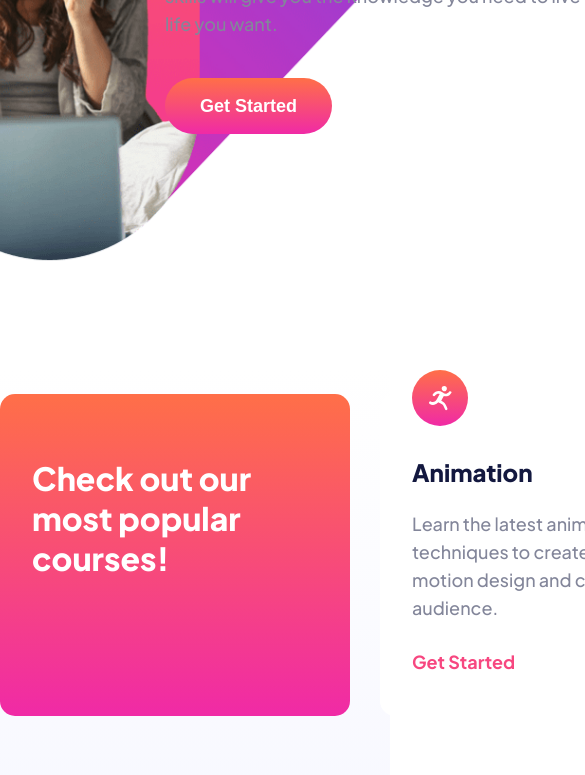
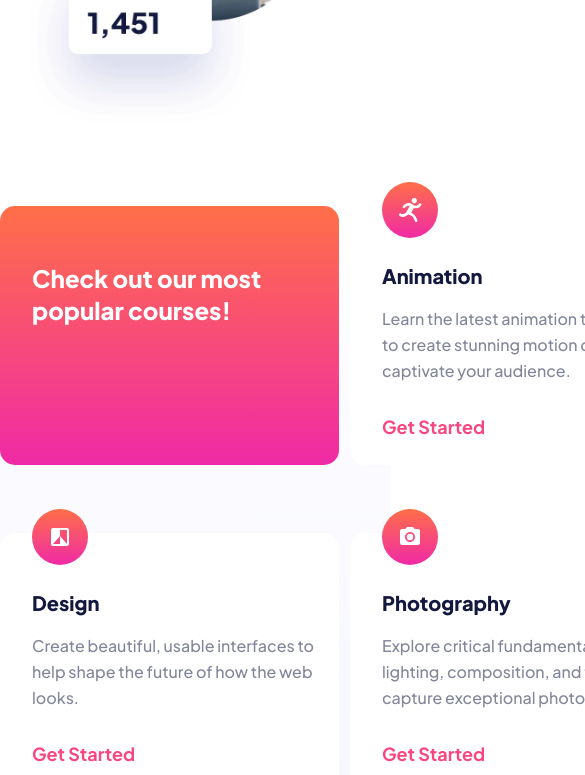
Before and after one commit to HugoSJuarez/e-Learning-Landing-Page, a plain HTML site: page dist/index.html in a window 390 px wide. Shown: the part 467-1242 px from the top of the page, 585 px wide, since content can reach past the window. Drawn offline with Linux system fonts and the light colour scheme.

Commit message:
added tablet and pre-tablet styles

```diff
--- a/dist/index.html
+++ b/dist/index.html
@@ -23,7 +23,7 @@
       <section id="hero">
         <img
           id="hero-img"
-          src="./assets/image-hero-desktop.png"
+          src="./assets/image-hero-desktop@2x.png"
           alt="Course Overview"
           loading="lazy"
         />
--- a/scss/main.scss
+++ b/scss/main.scss
@@ -18,12 +18,19 @@ body {
     display: flex;
     justify-content: space-between;
     align-items: center;
+
+    @include tablet {
+        padding: 24px 39px;
+    }
 }
 
 // Hero
 #hero {
     height: 733px;
     position: relative;
+    @include pre-tablet {
+        height: 545px;
+    }
 }
 
 #hero-img {
@@ -32,6 +39,21 @@ body {
     position: absolute;
     bottom: 46.21px;
     right: -335.63px;
+
+    @include pre-tablet {
+        width: 800px;
+        height: 936.92px*800px/991.63px;
+        right: -330px;
+        bottom: -20px;
+    }
+
+    @include tablet {
+        content: url("../assets/image-hero-tablet@2x.png");
+        width: 640.71px;
+        height: 640px;
+        bottom: 50px;
+        right: -270px;
+    }
 }
 
 #hero-text {
@@ -56,6 +78,30 @@ body {
         font-size: 18px;
         font-weight: weight(medium);
     }
+
+    @include pre-tablet {
+        width: 398px;
+        height: 284px;
+        bottom: 186px;
+        left: 169px;
+
+        h1 {
+            font-size: 40px;
+            line-height: 51px;
+            margin-bottom: 25px;
+        }
+
+        p{
+            font-size: 16px;
+            line-height: 26px;
+            margin-bottom: 24px;
+        }
+    }
+
+    @include tablet {
+        left: 39px;
+    }
+
 }
 
 //Course section
@@ -64,6 +110,9 @@ body {
     height: 888px;
     background: linear-gradient(#fff, #F0F1FF);
     padding-top: 24px;
+    @include pre-tablet {
+        height: 999px;
+    }
 }
 
 .card-holder {
@@ -74,7 +123,7 @@ body {
     grid-template-columns: 1fr 1fr 1fr;
     align-content: space-between;
     justify-items: center;
-}
+
 
     .card:nth-child(3n+1) {
         justify-self: start;
@@ -84,10 +133,29 @@ body {
         justify-self: end;
     }
 
+    @include pre-tablet {
+        width: 689px;
+        height: 913px;
+        grid-template-columns: 1fr 1fr;
+
+        .card:nth-child(2n-1){
+            justify-self: start;
+        }
+        .card:nth-child(2n) {
+            justify-self: end;
+        }
+    }
+}
+
+
 .card {
     width: 350px;
     height: 322px;
     border-radius: 15px;
+    @include pre-tablet {
+        width: 339px;
+        height: 259px;
+    }
 }
 
 .course-presentation {
@@ -100,6 +168,12 @@ body {
         line-height: 40px;
         margin: 0 32px;
         padding-top: 64px;
+
+        @include pre-tablet {
+            font-size: 24px;
+            line-height: 32px;
+            padding-top: 56px;
+        }
     }
 
 }
@@ -148,6 +222,25 @@ body {
                 color:#ffa7c3;
             }
         }
+
+        @include pre-tablet {
+            width: 286px;
+            height: 171px + 64px;
+            padding-top: 56px;
+            h3 {
+                font-size: 20px;
+                line-height: auto;
+                margin-bottom: 16px;
+            }
+
+            p {
+                font-size: 16px;
+                line-height: 26px;
+            }
+            a {
+
+            }
+        }
     }
 }
 
@@ -159,6 +252,10 @@ footer{
     justify-content: space-between;
     align-items: center;
     padding: 0 165px;
+
+    @include tablet {
+        padding: 24px 39px;
+    }
 }
 
 //Buttons
@@ -215,4 +312,9 @@ footer{
 .logo {
     width: 111.17px;
     height: 27.68px;
+
+    @include tablet {
+        width: 80px;
+        height: 22px;
     }
+}
--- a/scss/utility/_variables.scss
+++ b/scss/utility/_variables.scss
@@ -20,3 +20,26 @@ $link-color-hove:#ffa7c3;
 //Button1
 $button1-idle: #13183f;
 $button1-hover:#666ca3;
+
+//Tablet & Mobile
+$pre-tablet-size: 1130px;
+$tablet-size: 905px;
+$mobile-size: 800px;
+
+@mixin pre-tablet {
+    @media only screen and (max-width: $pre-tablet-size){
+        @content;
+    }
+}
+
+@mixin tablet {
+    @media only screen and (max-width: $tablet-size){
+        @content;
+    }
+}
+
+@mixin mobile {
+    @media only screen and (max-width: $mobile-size){
+        @content;
+    }
+}
```
Also changed, not shown: dist/css/main.css, 1 other file. Lines whose indentation alone changed are shown as unchanged.
